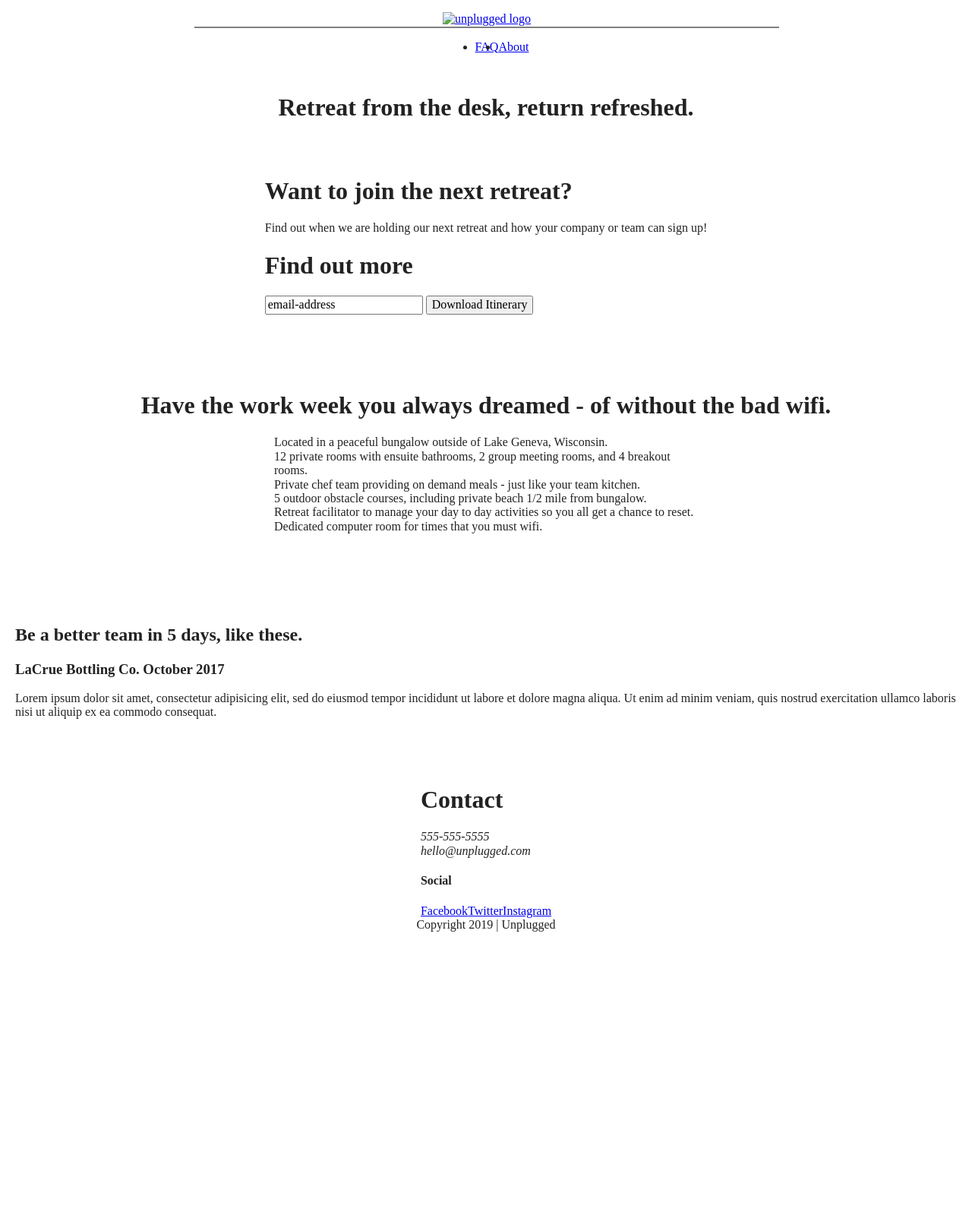
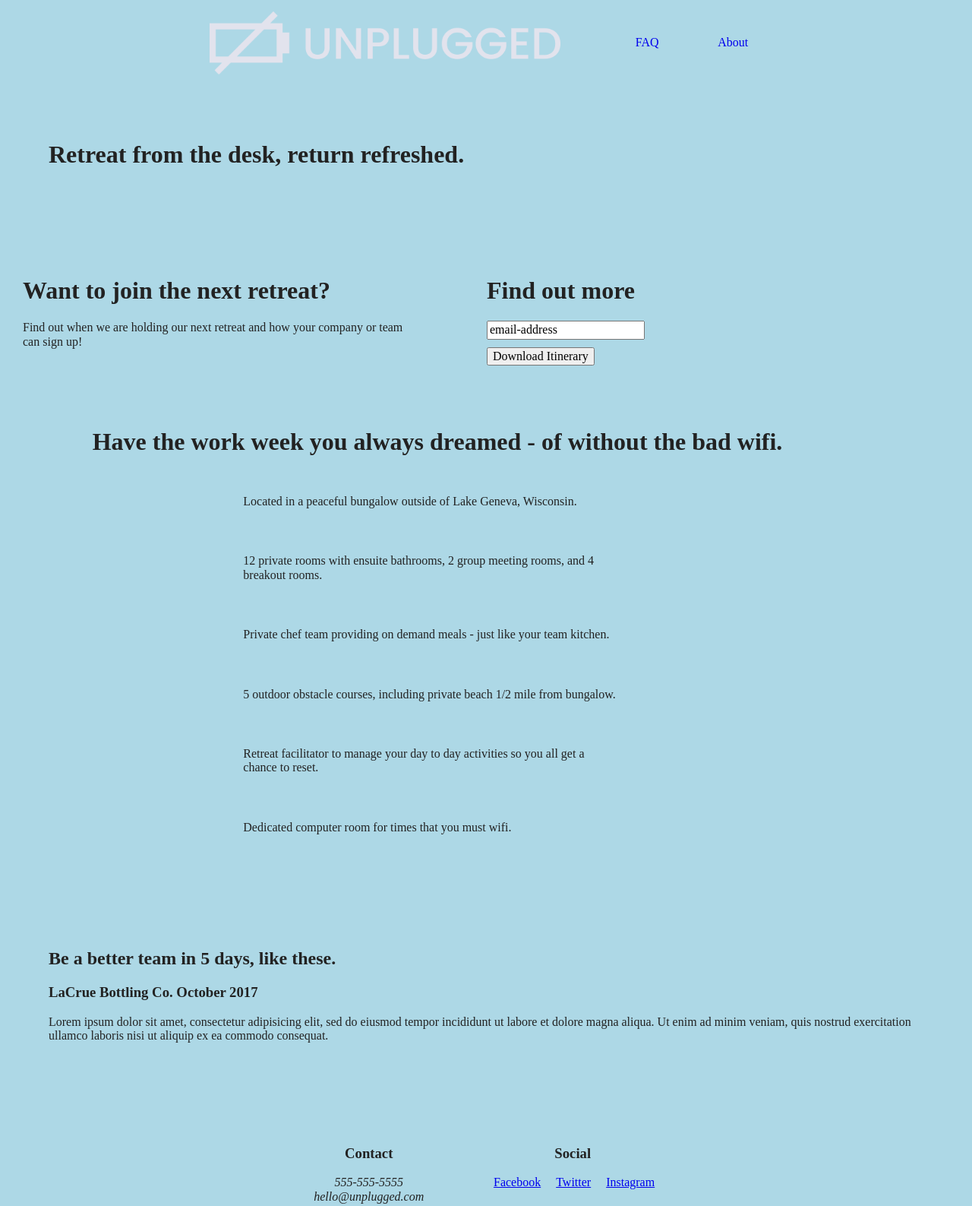
Before and after one commit to asamcclellan/unplugged-retreat, a website built with Parcel: page index.html in a window 1280 px wide. Shown: the top 1587 px of the page at 76% size. Before the commit the page ends 1227 px from the top, so only its background shows below. Built offline with nearby package versions, Linux system fonts and the light colour scheme.

Commit message:
add img assets to img folder, add tablet styles, add tablet and desktop breakpoints

```diff
--- a/css/main.css
+++ b/css/main.css
@@ -15,6 +15,12 @@ html {
   color: #222;
   font-size: 1em;
   line-height: 1.4;
+  height: 100%;
+}
+
+body{
+  height: 100%;
+  font-size: 1rem;
 }
 
 /*
@@ -86,13 +92,18 @@ textarea {
 /* ==========================================================================
    Author's custom styles
    ========================================================================== */
+.content-wrapper{
+  width: 90%;
+  margin: 50px 0;
+}
+
 
 /***** Base Header/Footer Styles *****/
 header, footer{
   display: flex;
   justify-content: center;
   align-items: center;
-  flex-flow: column wrap;
+  flex-flow: row wrap;
 }
 
 /***** Header Styles *****/
@@ -105,10 +116,14 @@ header .content-wrapper{
   display: flex;
   justify-content: center;
   align-items: center;
-  flex-flow: column wrap;
+  flex-flow: row wrap;
   width: 60%;
   padding: 15px 70px;
   margin: 0;
+}
+
+header img{
+  width: 100%;
 }
 
 .header-divider{
@@ -118,46 +133,59 @@ header .content-wrapper{
 
 header nav {
   display: flex;
-  justify-content: center;
+  justify-content: space-around;
   align-items: center;
   flex-flow: row wrap;
-  width: 45%%
+  width: 45%;
 }
 
 header nav ul{
   display: flex;
-  justify-content: center;
-  align-items: center;
+  justify-content: space-around;
+  width: 100%;
+  list-style-type: none;
+}
+
+header a{
+  text-decoration: none;
+  margin: 0 20px;
 }
 
 /***** Footer Styles *****/
 
 footer{
-
+  flex-direction: column;
 }
 
 footer .content-wrapper{
   display: flex;
   justify-content: center;
   align-items: center;
-  width: 55%;
+  width: 100%;
+}
+
+footer .contact{
+  text-align: center;
+}
+
+footer .social{
+  text-align: center;
 }
 
 footer .social-icons{
   display: flex;
-  justify-content: center;
+  justify-content: space-between;
   align-items: center;
+}
+
+footer a{
+  margin: 0 10px;
 }
 
 footer p{
   margin: 0;
 }
 
-footer .social p{
-  display: flex;
-  justify-content: center;
-  align-items: center;
-}
 
 /***** Homepage Styles *****/
 
@@ -165,15 +193,25 @@ footer .social p{
   display: flex;
   justify-content: center;
   align-items: center;
-  padding: 0 20px;
 }
 
-aside{
+aside .content-wrapper{
   display: flex;
   justify-content: center;
   align-items: center;
   flex-flow: row wrap;
-  padding: 30px 20px;
+}
+
+aside .form-description{
+  padding: 0px 30px;
+}
+
+aside input{
+  margin: 10px 0;
+}
+
+input{
+  display: block;
 }
 
 .features{
@@ -188,12 +226,13 @@ aside{
   display: flex;
   justify-content: center;
   align-items: center;
-  flex-flow: column wrap;
-  padding: 50px 20px;
+  flex-flow: row wrap;
+  padding: 0 30px;
 }
 
 .features article{
-  width: 45%;
+  width: 100%;
+  margin: 30px 0;
 }
 
 .reviews{
@@ -201,7 +240,6 @@ aside{
   justify-content: center;
   align-items: center;
   flex-flow: column wrap;
-  padding: 50px 20px;
 }
 
 .reviews h3{
@@ -216,13 +254,15 @@ aside{
   justify-content: center;
   align-items: center;
   flex-flow: row wrap;
+  padding: 50px 20px;
+
 }
 
-.contact-section{
+.contact-section .content-wrapper{
   display: flex;
   justify-content: center;
   align-items: center;
-  flex-flow: row wrap;
+  flex-flow: column wrap;
 }
 
 /***** FAQ Styles *****/
@@ -232,6 +272,7 @@ aside{
   justify-content: center;
   align-items: center;
   flex-flow: row wrap;
+  padding: 50px 0;
 }
 
 .faq .content-wrapper{
@@ -329,15 +370,121 @@ aside{
    Modify as content requires.
    ========================================================================== */
 
-@media only screen and (min-width: 35em) {
-  /* Style adjustments for viewports that meet the condition */
+/***** Tablet Styles *****/
+@media only screen and (min-width: 768px) {
+  body{
+    background-color: lightyellow;
+  }
+
+  header .content-wrapper{
+    flex-flow: row nowrap;
+    justify-content: space-between;
+  }
+
+  .header-divider{
+    display: none;
+  }
+
+  aside .content-wrapper{
+    flex-flow: row nowrap;
+    align-items: flex-start;
+  }
+
+  aside .form-description{
+    width: 50%;
+    padding-right: 100px;
+  }
+
+  aside .form{
+    width: 50%;
+  }
+
+  .features .features-items{
+    flex-flow: row wrap;
+  }
+
+  .features article{
+    width: 45%;
+    padding-right: 20px;
+  }
+
+  .reviews .content-wrapper{
+
+  }
+
+  .faq-content{
+    display: flex;
+    justify-content: center;
+    align-items: flex-start;
+    flex-flow: row wrap;
+  }
+
+  .faq-content article{
+    width: 45%;
+    padding-right: 30px;
+  }
+
+  .mission-content{
+    display: flex;
+    justify-content: center;
+    align-items: center;
+    flex-flow: row nowrap;
+  }
+
+  .mission-content p{
+    width: 50%;
+    margin-right: 80px;
+  }
+
+  .contact-section .content-wrapper{
+    flex-flow: row wrap;
+    justify-content: center;
+    align-items: flex-start;
+    margin-left: 60px;
+  }
+
+  .contact-section h1{
+    width: 100%;
+  }
+
+  .contact-section-col-1{
+    width: 50%;
+  }
+
+  .contact-section-col-2{
+    width: 50%;
+  }
+
+  .footer-content{
+    display: flex;
+    justify-content: space-around;
+    align-items: flex-start;
+    flex-flow: row nowrap;
+  }
+
+  .footer-content .contact{
+    width: 50%;
+    margin-right: 80px;
+  }
+
+  .footer-content .social{
+    width: 50%;
+  }
 }
 
-@media print,
-  (-webkit-min-device-pixel-ratio: 1.25),
-  (min-resolution: 1.25dppx),
-  (min-resolution: 120dpi) {
-  /* Style adjustments for high resolution devices */
+/***** Desktop Styles *****/
+@media only screen and (min-width: 1200px){
+  body{
+    background-color: lightblue;
+  }
+
+  .features .features-items{
+    flex-flow: column wrap;
+  }
+
+  .features article{
+    width: 45%;
+  }
 }
 
 /* ==========================================================================
--- a/index.html
+++ b/index.html
@@ -27,7 +27,7 @@
   <header>
 
     <div class="content-wrapper">
-      <a href="#"><img src="" alt="unplugged logo"></a>
+      <a href="#"><img src="img/logo.png" alt="unplugged logo"></a>
 
       <div class="header-divider"></div>
 
@@ -132,7 +132,7 @@
       <div class="footer-content">
 
         <div class="contact">
-          <h1>Contact</h1>
+          <h3>Contact</h3>
 
           <address>
             <p>555-555-5555</p>
@@ -141,7 +141,7 @@
         </div><!-- End contact -->
 
         <div class="social">
-          <h4>Social</h4>
+          <h3>Social</h3>
             <div class="social-icons">
               <p><a href="https://www.facebook.com/yoursite" target="_blank">Facebook</a></p>
               <p><a href="https://www.twitter.com/yoursite" target="_blank">Twitter</a></p>
@@ -149,7 +149,7 @@
             </div>
         </div><!-- End social -->
 
-      </div>
+      </div><!-- End footer-content -->
     </div><!-- End content-wrapper -->
 
     <div class="copyright">
```
Also changed, not shown: about/index.html (+10 -6 lines), faq/index.html (+6 -6 lines), img/camp.jpg (added), img/logo.png (added), 2 other files.
